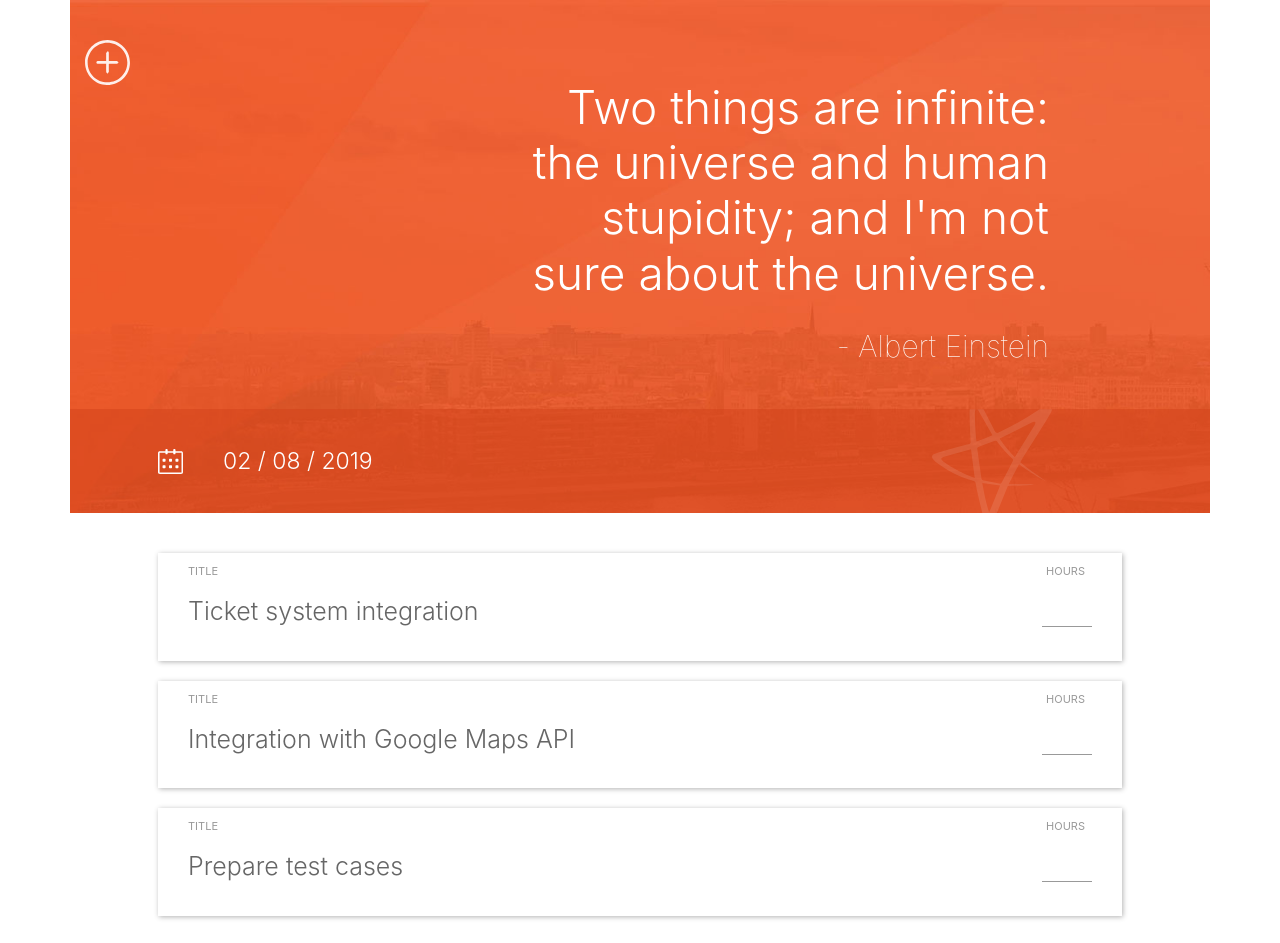
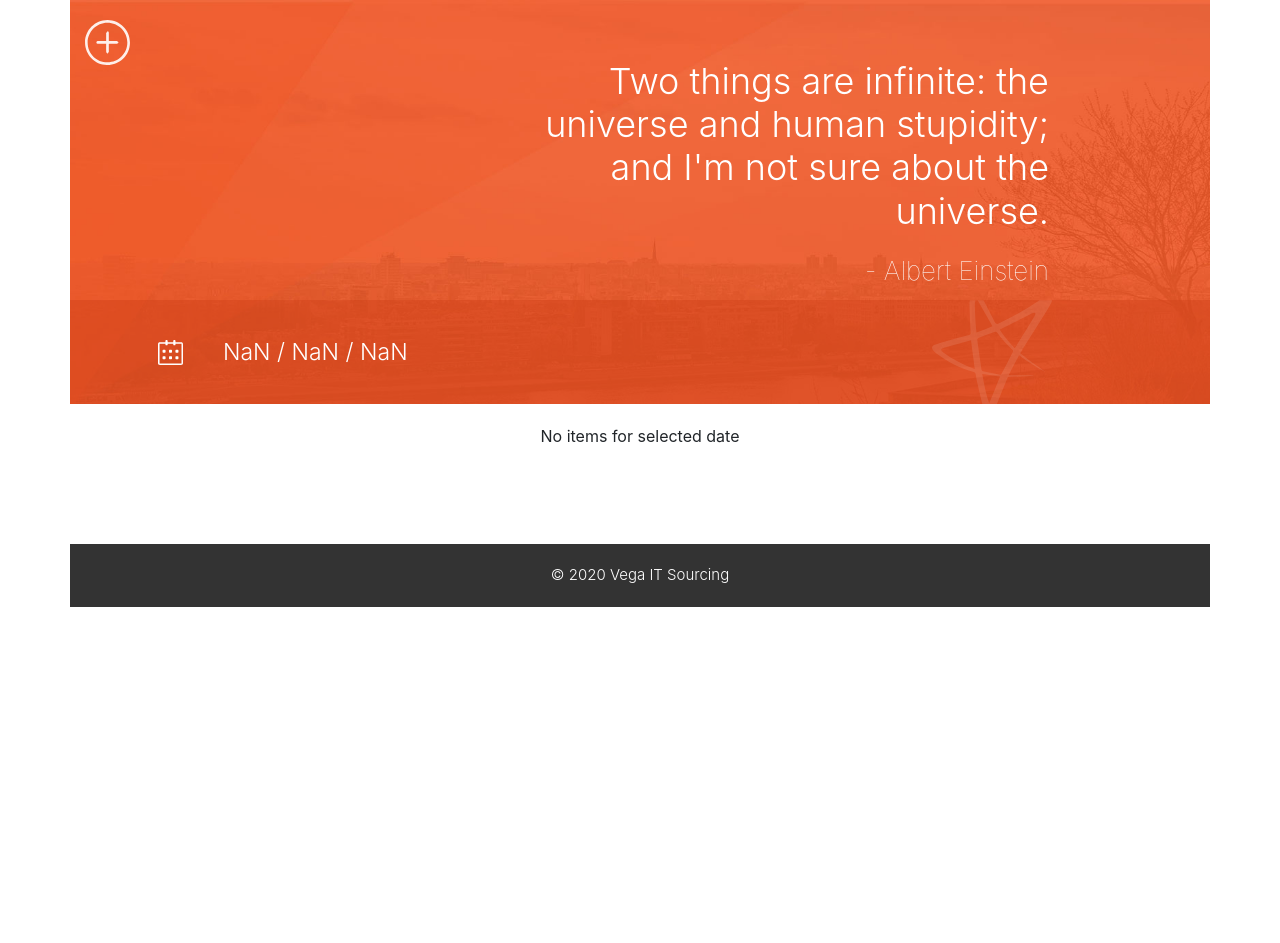
Before and after one commit to JelenaVukojevic/timesheet, a React (Create React App) app: page / in a window 1280 px wide. Shown: the top 943 px of the page. After the commit the page ends 800 px from the top, so only its background shows below. Built offline with nearby package versions, Linux system fonts and the light colour scheme.

Commit message:
added state and date url

```diff
--- a/src/App.js
+++ b/src/App.js
@@ -4,14 +4,36 @@ import Header from './components/Header.js';
 import Main from './components/Main.js';
 import Footer from './components/Footer.js';
 
-function App() {
-  return (
-    <Container>
-      <Header />
-      <Main />
-      <Footer />
-    </Container>
-  );
+const tasks = [];
+tasks['21-07-2020'] = [
+  {title: 'item 1', hours: 4},
+  {title: 'item 2', hours: 1},
+  {title: 'item 3', hours: 3},
+];
+tasks['20-07-2020'] = [
+  {title: 'item 4', hours: 5},
+  {title: 'item 5', hours: 2},
+  {title: 'item 6', hours: 1},
+];
+
+class App extends React.Component {
+  constructor(props) {
+    super(props);
+    this.state = {
+      tasks: tasks
+    }
+  }
+
+  render() {
+    const urlDate = window.location.pathname.substr(1);
+    return (
+      <Container>
+        <Header date={urlDate} />
+        <Main tasks={this.state.tasks[urlDate]} />
+        <Footer />
+      </Container>
+    );
+  }
 }
 
 export default App;
--- a/src/components/Header.js
+++ b/src/components/Header.js
@@ -8,6 +8,10 @@ import NewTaskModal from './NewTaskModal.js';
 class Header extends React.Component {
     render() {
         const quote = quotes[Math.floor(Math.random()*10)];
+        const date = new Date(this.props.date);
+        const day = date.getDate();
+        const month = date.getMonth() + 1;
+        const year = date.getFullYear();
 
         return(
             <Row className="header">
@@ -23,7 +27,7 @@ class Header extends React.Component {
                         <img className="logo" src={logo} alt="VegaIT"/>
                         <div className="date-wrap">
                         <img className="icon" src={iconCalendar} alt="Calendar"/>
-                        <time>02 / 08 / 2019</time>
+                        <time>{day} / {month} / {year}</time>
                         </div>
                     </div>
                 </Row>
--- a/src/components/Main.js
+++ b/src/components/Main.js
@@ -3,42 +3,25 @@ import { Row } from 'react-bootstrap';
 
 class Main extends React.Component {
     render() {
+        let tasks = <div className="message">No items for selected date</div>;
+        if (this.props.tasks != undefined) {
+            console.log(this.props.tasks)
+            tasks = this.props.tasks.map((task) =>
+                <div className="item-row" key={task.title}>
+                    <div className="check-flag">
+                        <span className="small-text-label">Title</span>
+                        <span className="small-text-label hours">Hours</span>
+                        <span className="check-flag-label">{task.title}</span>
+                        <span className="hours-box">{task.hours}</span>
+                    </div>
+                </div>
+            );
+        }
+
         return (
             <Row className="main">
                 <div className="wrap">
-                    {/* <!-- item --> */}
-                    <div className="item-row">
-                    <div className="check-flag">
-                        <span className="small-text-label">Title</span>
-                        <span className="small-text-label hours">Hours</span>
-                        <span className="check-flag-label">Ticket system integration</span>
-                        <span className="hours-box"></span>
-                    </div>
-                    </div>
-
-                    {/* <!-- item --> */}
-                    <div className="item-row">
-                    <div className="check-flag">
-                        <span className="small-text-label">Title</span>
-                        <span className="small-text-label hours">Hours</span>
-                        <span className="check-flag-label"> Integration with Google Maps API</span>
-                        <span className="hours-box"></span>
-                    </div>
-                    </div>
-
-                    {/* <!-- item --> */}
-                    <div className="item-row">
-                    <div className="check-flag">
-                        <span className="small-text-label">Title</span>
-                        <span className="small-text-label hours">Hours</span>
-                        <span className="check-flag-label">Prepare test cases</span>
-                        <span className="hours-box"></span>
-                    </div>
-                    </div>
-                    <div className="total align-right">
-                    <label htmlFor="" className="total-label">Total:</label>
-                    <input className="total-input" type="text" value="" readOnly/>
-                    </div>
+                    {tasks}
                 </div>
             </Row>
         );
--- a/src/index.css
+++ b/src/index.css
@@ -67,7 +67,7 @@ body {
 ## Header
 --------------------------------------------------------------*/
 .header {
-	padding-top: 40px;
+	padding-top: 20px;
 	background: #ed5928 url('./images/header-bg.jpg') no-repeat left bottom;
 	background-size: cover;
 }
@@ -75,7 +75,7 @@ body {
 .header-blockquote {
 	max-width: 520px;
 	margin-left: auto;
-	padding: 40px 0;
+	padding: 40px 0 10px;
 	text-align: right;
 }
 
@@ -83,13 +83,13 @@ body {
 	margin-top: 0;
 	margin-bottom: 0.5em;
 	color: #fff;
-	font-size: 46px;
+	font-size: 36px;
 	font-weight: 300;
 }
 
 .header-cite {
 	color: #fff;
-	font-size: 30px;
+	font-size: 26px;
 	font-weight: 100;
 }
 
@@ -318,6 +318,8 @@ body {
 	height: 20px;
 	margin-top: 10px;
 	border-bottom: 1px solid #999;
+	text-align: center;
+	line-height: 1;
 }
 
 .checkmark {
@@ -338,6 +340,13 @@ body {
 	stroke-width: 3px;
 	stroke-dashoffset: 30;
 	stroke-dasharray: 30;
+}
+
+.message {
+	width: 50%;
+	margin: 0 auto;
+	height: 100px;
+	text-align: center;
 }
 
 @media only screen and (max-width: 600px) {
```
